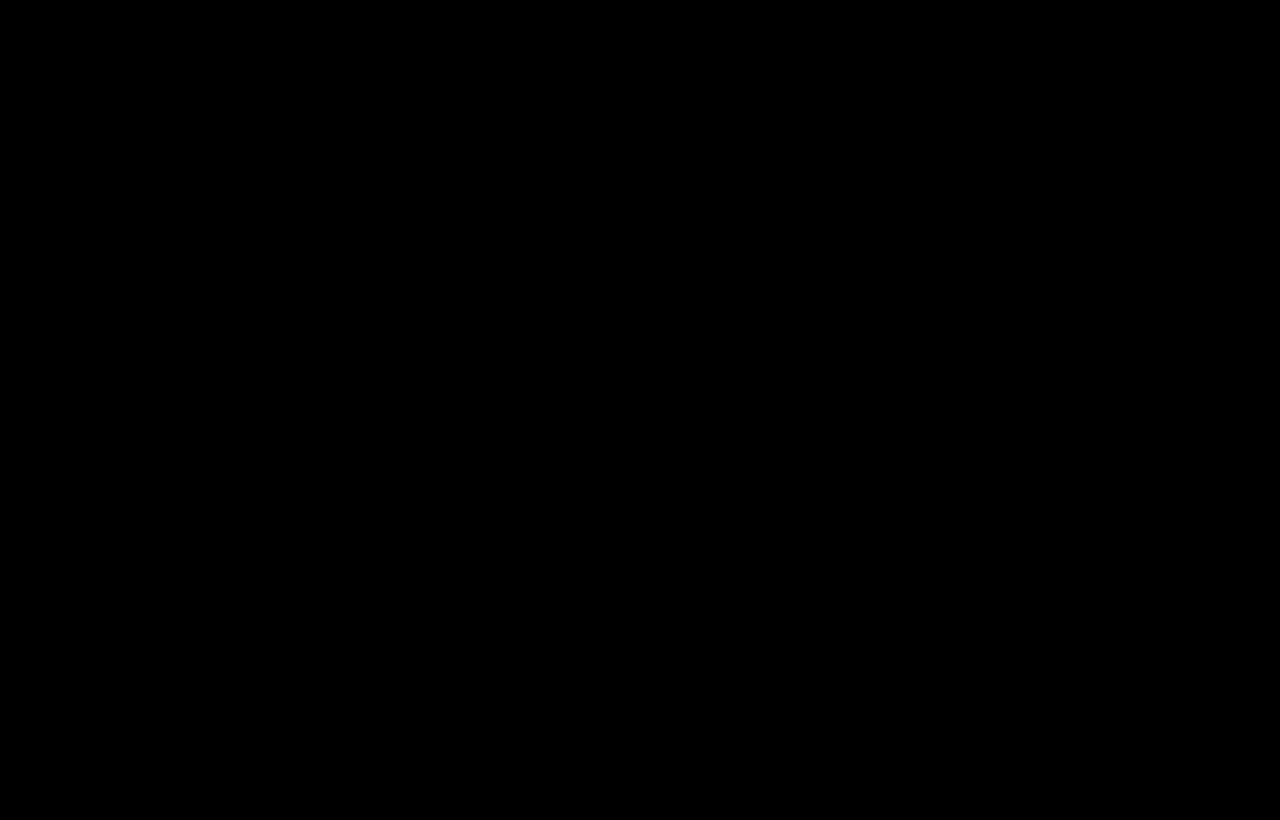
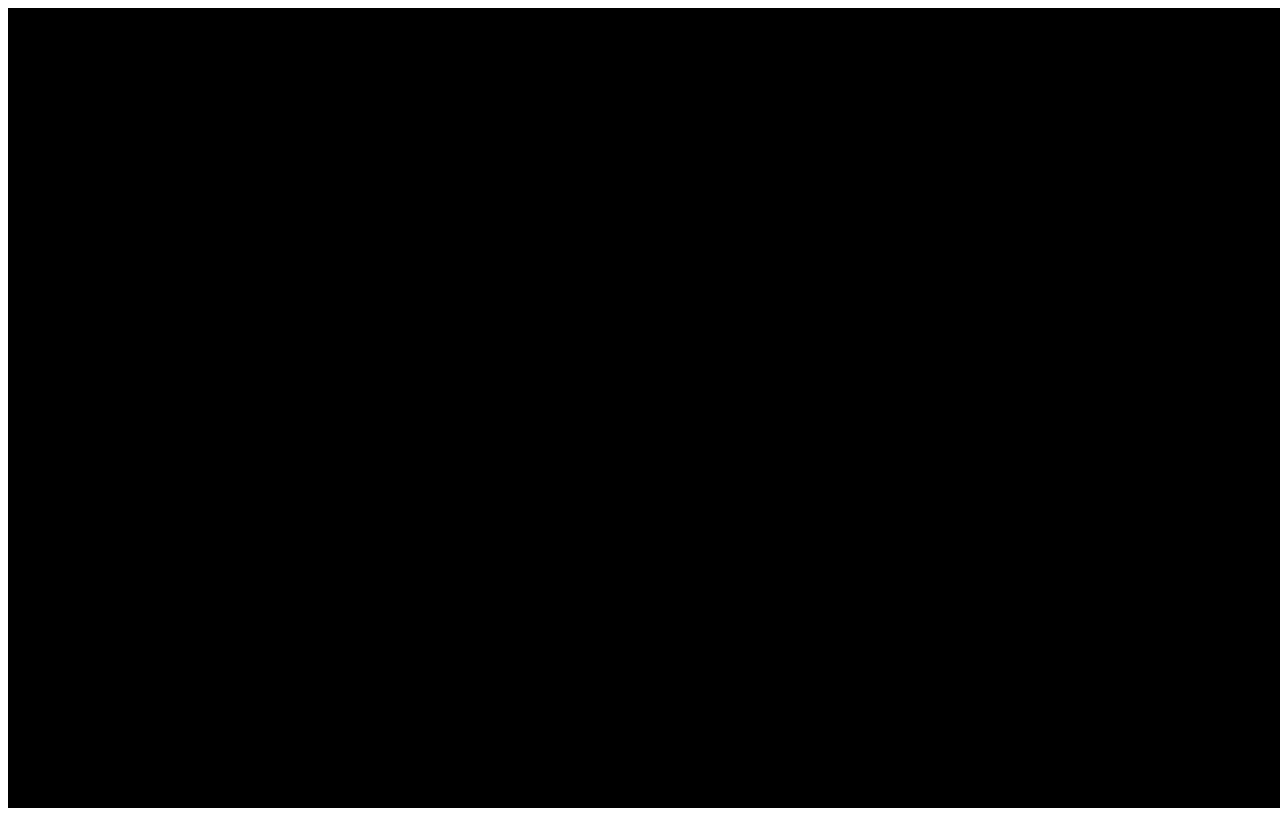
Before and after one commit to dolphingarlic/slinky_snake, a plain HTML site: page index.html in a window 1280 px wide. Drawn offline with Linux system fonts and the light colour scheme.

Commit message:
Update snake.css

```diff
--- a/snake.css
+++ b/snake.css
@@ -1,11 +1,5 @@
-html, body {
-    height: 100%;
-    margin: 0;
-    padding: 0;
+#snake_canvas {
+    height: 100vh;
+    width: 100vw;
     background-color: black;
 }
-
-#snake_canvas {
-    height: 100vh
-    background-color: black;
-}
```
